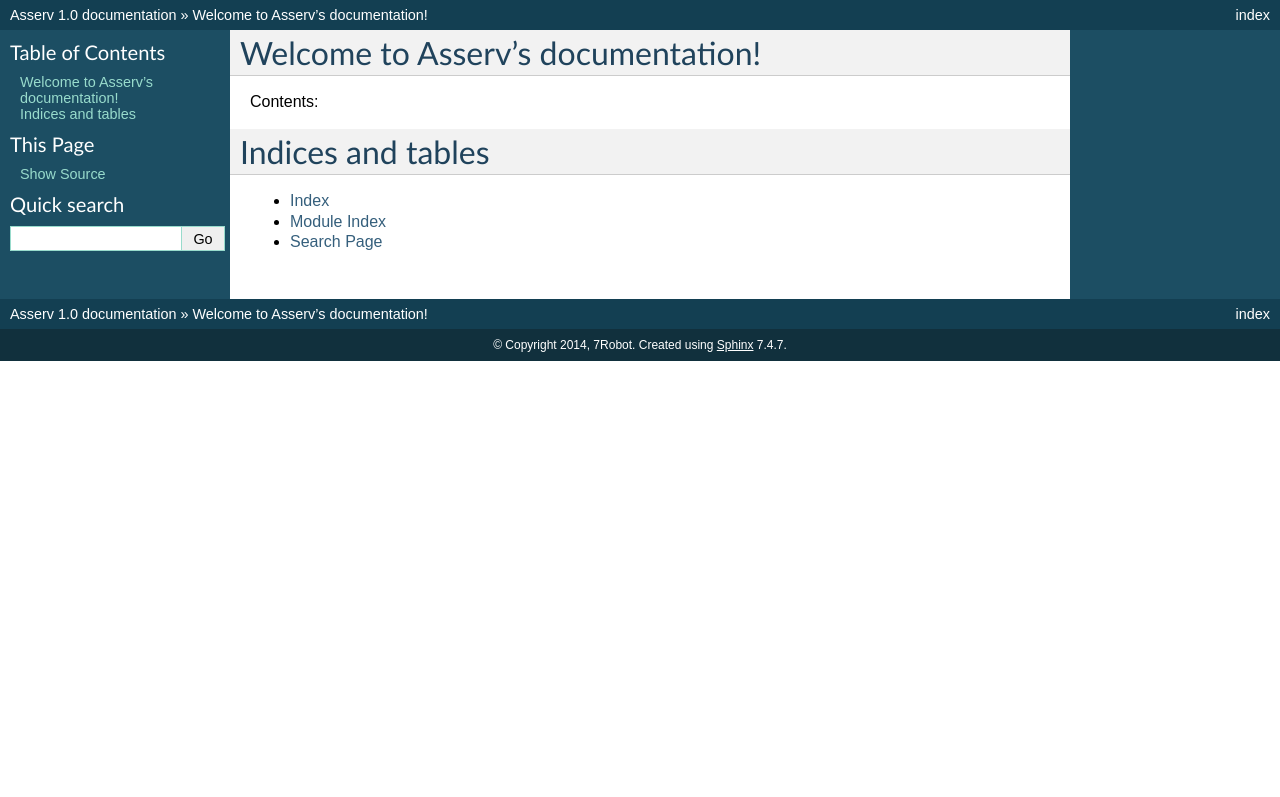
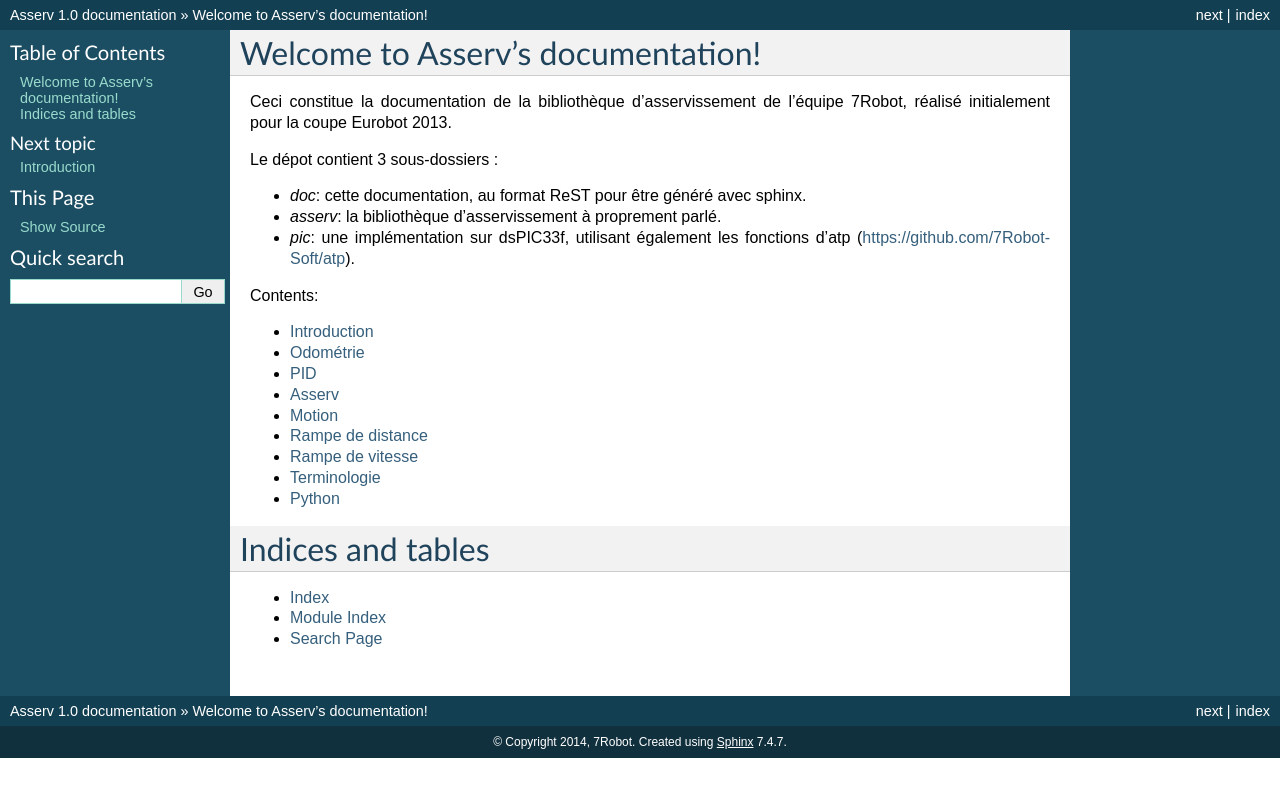
Before and after one commit to 7Robot/Asserv, a Sphinx documentation site: the page built from doc/source/index.rst, in a window 1280 px wide. Shown: the top 797 px of the page. Built offline with Sphinx 7.4.7, drawn with Linux system fonts in a browser that asks for light colours; formulas are drawn with MathJax 3.

Commit message:
Structure doc

```diff
--- a/doc/source/index.rst
+++ b/doc/source/index.rst
@@ -6,10 +6,31 @@
 Welcome to Asserv's documentation!
 ==================================
 
+Ceci constitue la documentation de la bibliothèque d’asservissement de l’équipe
+7Robot, réalisé initialement pour la coupe Eurobot 2013.
+
+Le dépot contient 3 sous-dossiers :
+
+* `doc`: cette documentation, au format ReST pour être généré avec sphinx.
+* `asserv`: la bibliothèque d’asservissement à proprement parlé.
+* `pic`: une implémentation sur dsPIC33f, utilisant également les fonctions
+  d’atp (https://github.com/7Robot-Soft/atp).
+
 Contents:
 
 .. toctree::
-   :maxdepth: 2
+   :maxdepth: 1
+
+   intro.rst
+   odo.rst
+   pid.rst
+   asserv.rst
+   motion.rst
+   ramp_dist.rst
+   ramp_speed.rst
+   terminologie.rst
+   python.rst
+
 
 
 
--- /dev/null
+++ b/doc/source/intro.rst
@@ -0,0 +1,5 @@
+Introduction
+============
+
+La bibliothèque d’asservissement est indépendante de son implémentation sur pic
+(elle est prévu pour être également utilisé dans un simulateur)
--- /dev/null
+++ b/doc/source/motion.rst
@@ -0,0 +1,6 @@
+Motion
+======
+
+Le fichier `motion.rst` contient les fonctions avancé de gestion du déplacement
+du robot.
+Il va instancier deux asservissement : un en `delta`, l’autre en `alpha`.
--- /dev/null
+++ b/doc/source/odo.rst
@@ -0,0 +1,5 @@
+Odométrie
+=========
+
+Le fichier `odo.c` contient les fonctions lié à l’odométrie (calcul de la
+position en intégrant les déplacements élémentaires des deux roues).
--- /dev/null
+++ b/doc/source/pid.rst
@@ -0,0 +1,5 @@
+PID
+===
+
+Le fichier `pid.c` contient une implémentation d’un correcteur `PID
+<https://fr.wikipedia.org/wiki/R%C3%A9gulateur_PID>`.
--- /dev/null
+++ b/doc/source/ramp_dist.rst
@@ -0,0 +1,5 @@
+Rampe de distance
+=================
+
+Le fichier `ramp_dist.c` contient un générateur de rampe pour atteindre une
+consigne de distance.
--- /dev/null
+++ b/doc/source/ramp_speed.rst
@@ -0,0 +1,5 @@
+Rampe de vitesse
+================
+
+Le fichier `ramp_speed.c` contient un générateur de rampe pour atteindre une
+consigne de vitesse.
```
Also changed, not shown: doc/source/asserv.rst (added, +15 -0 lines), doc/source/python.rst (added, +11 -0 lines), doc/source/terminologie.rst (added, +7 -0 lines), 2 other files.
